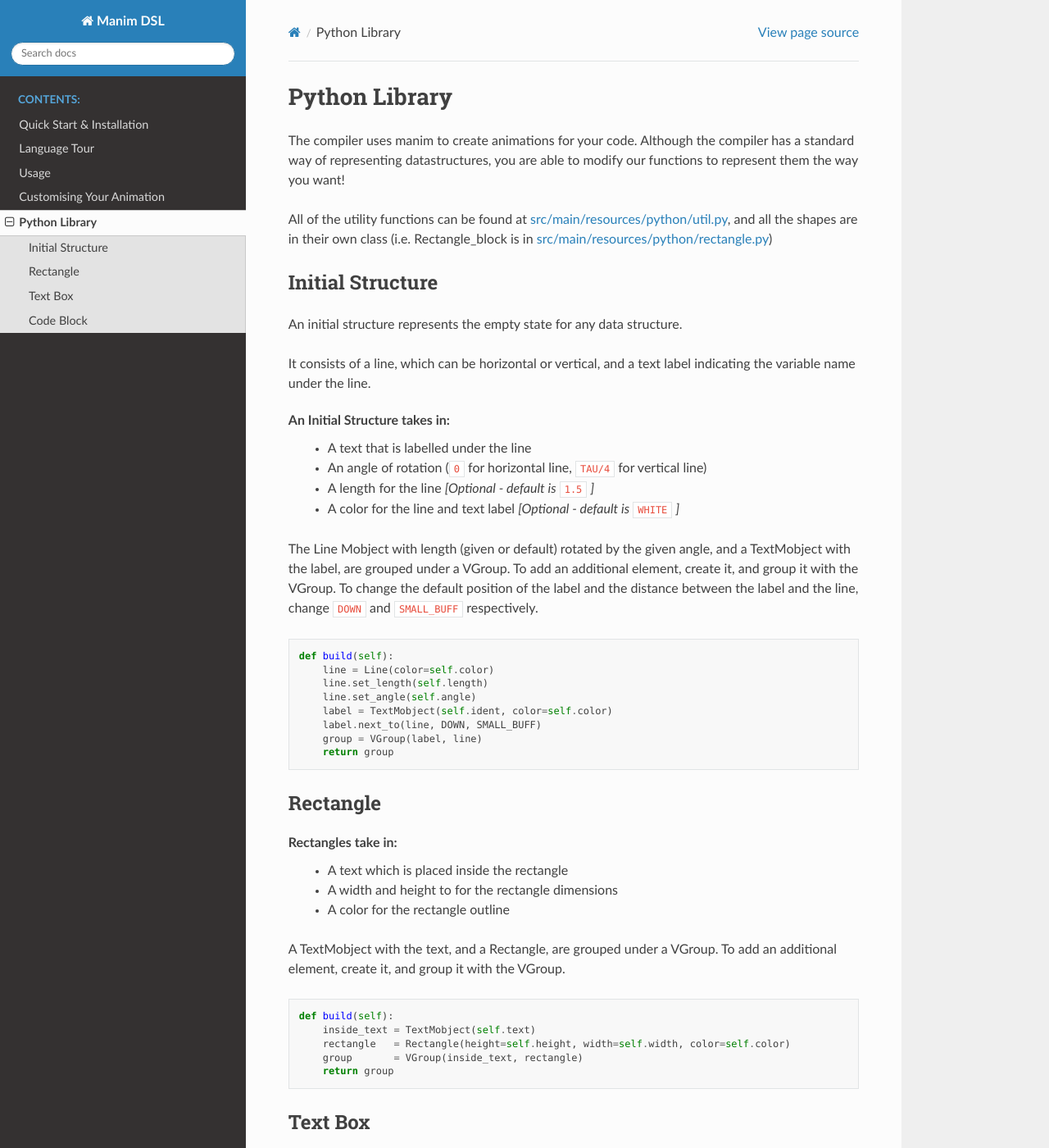
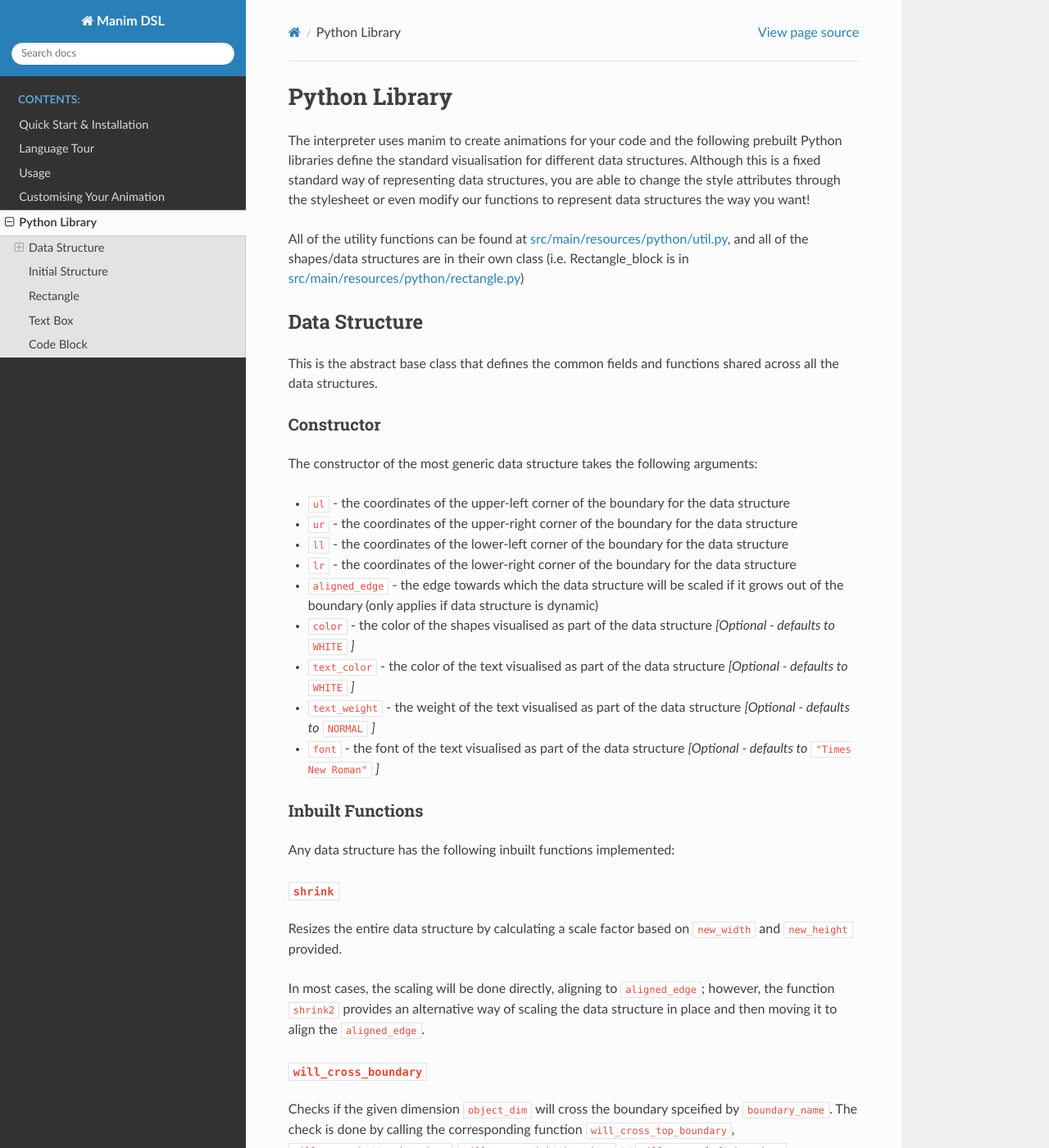
Before and after one commit to VAlgoLang/valgolang.github.io, a Sphinx documentation site: the page built from source/python_library.rst, in a window 1280 px wide and 1400 px high. Shown: the whole window at 82% size. Built offline with Sphinx 7.4.7 and the Read the Docs theme 2.0.0, drawn with Linux system fonts in a browser that asks for light colours; some of the changed text lies outside the part shown.

Commit message:
Removed keyword new and started updating Python library documentation

```diff
--- a/source/python_library.rst
+++ b/source/python_library.rst
@@ -1,10 +1,71 @@
 Python Library
 =====================================
 
-The compiler uses manim to create animations for your code.
-Although the compiler has a standard way of representing datastructures, you are able to modify our functions to represent them the way you want!
+The interpreter uses manim to create animations for your code and the following prebuilt Python libraries define the standard visualisation for different data structures.
+Although this is a fixed standard way of representing data structures, you are able to change the style attributes through the stylesheet or even modify our functions to represent data structures the way you want!
 
-All of the utility functions can be found at `src/main/resources/python/util.py <https://github.com/ManimDSL/ManimDSLCompiler/tree/master/src/main/resources/python/util.py>`_, and all the shapes are in their own class (i.e. Rectangle_block is in `src/main/resources/python/rectangle.py <https://github.com/ManimDSL/ManimDSLCompiler/tree/master/src/main/resources/python/rectangle.py>`_)
+All of the utility functions can be found at `src/main/resources/python/util.py <https://github.com/ManimDSL/ManimDSLCompiler/tree/master/src/main/resources/python/util.py>`_, and all of the shapes/data structures are in their own class (i.e. Rectangle_block is in `src/main/resources/python/rectangle.py <https://github.com/ManimDSL/ManimDSLCompiler/tree/master/src/main/resources/python/rectangle.py>`_)
+
+Data Structure
+-----------------
+
+This is the abstract base class that defines the common fields and functions shared across all the data structures.
+
+Constructor
+^^^^^^^^^^^
+
+The constructor of the most generic data structure takes the following arguments:
+
+* ``ul`` - the coordinates of the upper-left corner of the boundary for the data structure
+* ``ur`` - the coordinates of the upper-right corner of the boundary for the data structure
+* ``ll`` - the coordinates of the lower-left corner of the boundary for the data structure
+* ``lr`` - the coordinates of the lower-right corner of the boundary for the data structure
+* ``aligned_edge`` - the edge towards which the data structure will be scaled if it grows out of the boundary (only applies if data structure is dynamic)
+* ``color`` - the color of the shapes visualised as part of the data structure *[Optional - defaults to* ``WHITE`` *]*
+* ``text_color`` - the color of the text visualised as part of the data structure *[Optional - defaults to* ``WHITE`` *]*
+* ``text_weight`` - the weight of the text visualised as part of the data structure *[Optional - defaults to* ``NORMAL`` *]*
+* ``font`` - the font of the text visualised as part of the data structure *[Optional - defaults to* ``"Times New Roman"`` *]*
+
+Inbuilt Functions
+^^^^^^^^^^^^^^^^^^
+
+Any data structure has the following inbuilt functions implemented:
+
+``shrink``
+""""""""""
+Resizes the entire data structure by calculating a scale factor based on ``new_width`` and ``new_height`` provided.
+
+In most cases, the scaling will be done directly, aligning to ``aligned_edge``; however, the function ``shrink2`` provides an alternative way of scaling the data structure in place and then moving it to align the ``aligned_edge``.
+
+``will_cross_boundary``
+"""""""""""""""""""""""
+
+Checks if the given dimension ``object_dim`` will cross the boundary spceified by ``boundary_name``. The check is done by calling the corresponding function ``will_cross_top_boundary``, ``will_cross_bottom_boundary``, ``will_cross_right_boundary`` or ``will_cross_left_boundary``.
+
+``add``
+"""""""
+
+Adds the given ``obj`` into the ``VGroup`` that holds all components of the data structure.
+
+Abstract Methods
+^^^^^^^^^^^^^^^^^^
+
+The following abstract methods are to be implemented by any data structure class, as different data structures may have different implementation.
+
+``create_init``
+"""""""""""""""
+
+Creates an initial visualisation of the data structure when it's instantiated.
+
+``shrink_if_cross_border``
+""""""""""""""""""""""""""
+
+Checks if the data structure is growing out of the boundary and resizes the data structure if necessary.
+
+``clean_up``
+"""""""""""""
+
+Cleans up the current data structure visualisation, which is helpful when a data structure is no longer used.
 
 Initial Structure
 -----------------
--- a/source/tutorial.rst
+++ b/source/tutorial.rst
@@ -127,13 +127,13 @@ Examples
 Constructors
 ^^^^^^^^^^^^
 
-Data structures baked into the language have constructors. These can be invoked using the ``new`` keyword.
+Data structures baked into the language have constructors. These can be invoked by directly instantiating an instance of the data structure.
 
 Note that if a data structure (as below) takes generic type arguments in their constructor they must not be omitted.
 
 .. code :: javascript
 
-    let stack = new Stack<number>;
+    let stack = Stack<number>();
 
 
 Control structures
--- a/source/usage.rst
+++ b/source/usage.rst
@@ -107,7 +107,7 @@ An invalid declaration like below will lead to a semantic error.
 
 .. code :: none
 
-    let x: number = new Stack;
+    let x: number = Stack<number>();
 
 .. code :: none
 
@@ -124,7 +124,7 @@ For instance "popping" from an empty stack will cause a Runtime Error.
 
 .. code :: none
 
-    let x = new Stack<number>;
+    let x = Stack<number>();
     x.pop();
 
 .. code :: none
```
